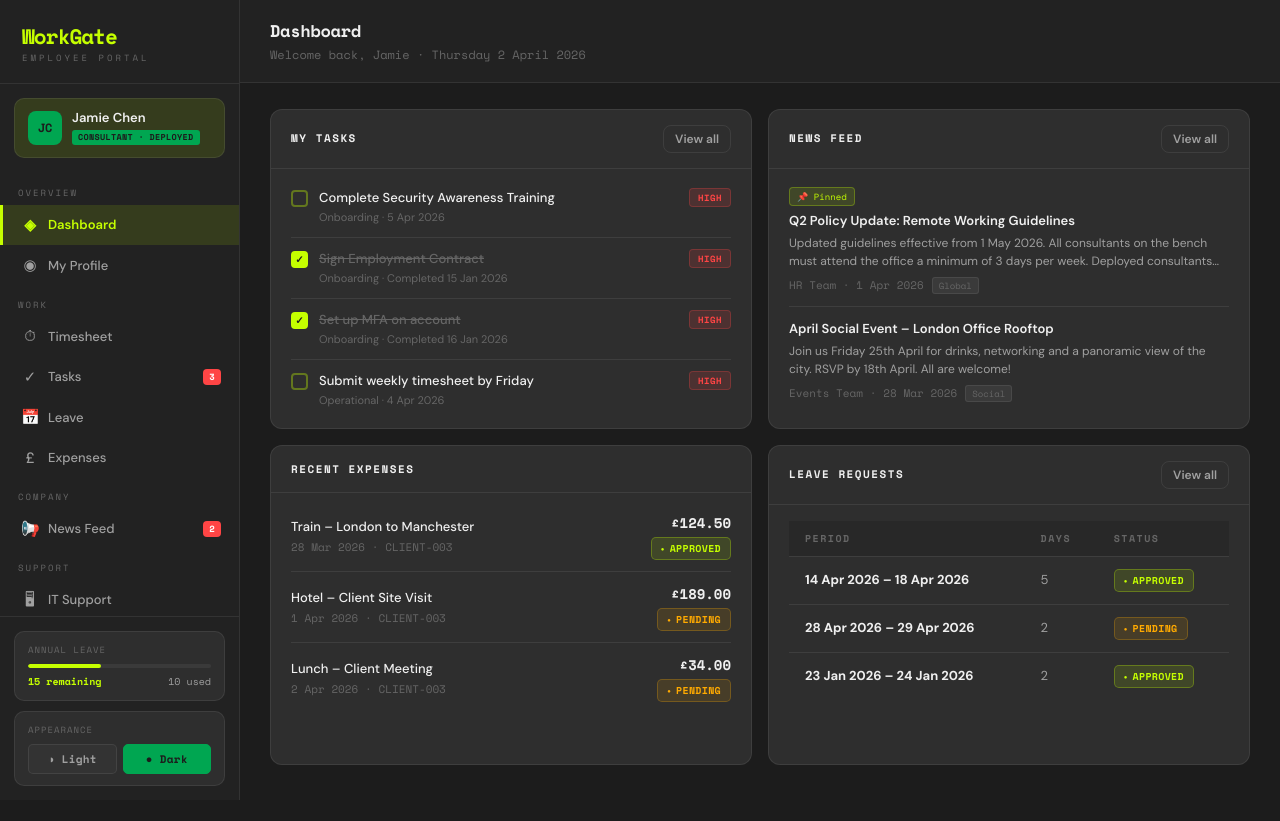
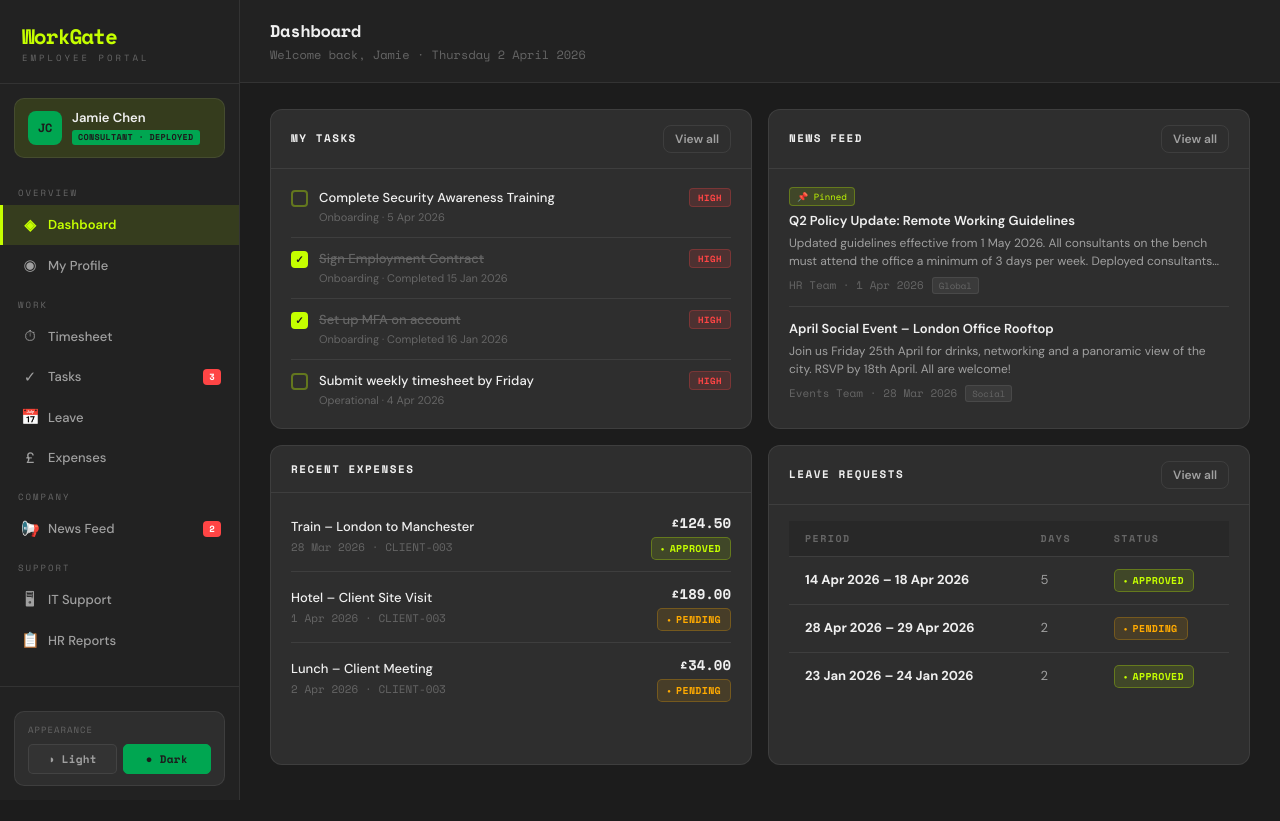
Before and after one commit to ChristopherRomano/WorkGate, a React (Vite) app in the folder WorkGate-frontend/FDM/: page /app in a window 1280 px wide. Built offline with nearby package versions, Linux system fonts and the light colour scheme.

Commit message:
removed annual leave box in the side bar

```diff
--- a/WorkGate-frontend/FDM/src/components/Sidebar.jsx
+++ b/WorkGate-frontend/FDM/src/components/Sidebar.jsx
@@ -23,8 +23,6 @@ const NAV = [
   ]},
 ];
 
-const usedDays = currentUser.leaveTotal - currentUser.leaveBalance;
-const pct = (usedDays / currentUser.leaveTotal) * 100;
 
 export default function Sidebar() {
   const { theme, setTheme } = useTheme();
@@ -75,18 +73,7 @@ export default function Sidebar() {
 
       {/* Leave balance + Settings */}
       <div className={styles.bottom}>
-        <div className={styles.leaveWidget}>
-          <div className={styles.leaveLabel}>Annual Leave</div>
-          <div className={styles.leaveTrack}>
-            <div className={styles.leaveFill} style={{ width: `${pct}%` }} />
-          </div>
-          <div className={styles.leaveNums}>
-            <span>{currentUser.leaveBalance} remaining</span>
-            <span>{usedDays} used</span>
-          </div>
-        </div>
-
-        <div className={styles.settingsWidget}>
+<div className={styles.settingsWidget}>
           <div className={styles.settingsLabel}>Appearance</div>
           <div className={styles.themeButtons}>
             <button
```
